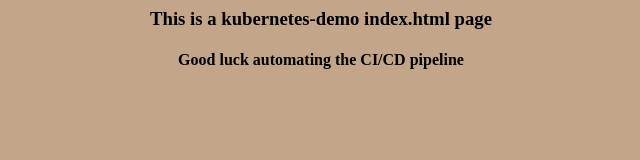
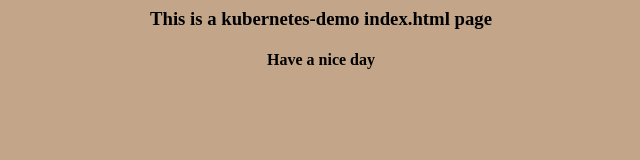
Before and after one commit to k-nikola/jenkins-demo, a plain HTML site: page index.html in a window 1280 px wide. Shown: the whole page, without its empty margins (319-959 px from the left). Drawn offline with Linux system fonts and the light colour scheme.

Commit message:
Updated index page

```diff
--- a/index.html
+++ b/index.html
@@ -7,6 +7,6 @@
     </head>
     <body>
             <h3>This is a kubernetes-demo index.html page</h3>
-            <h4>Good luck automating the CI/CD pipeline</h4>
+            <h4>Have a nice day</h4>
     </body>
 </html>
```
